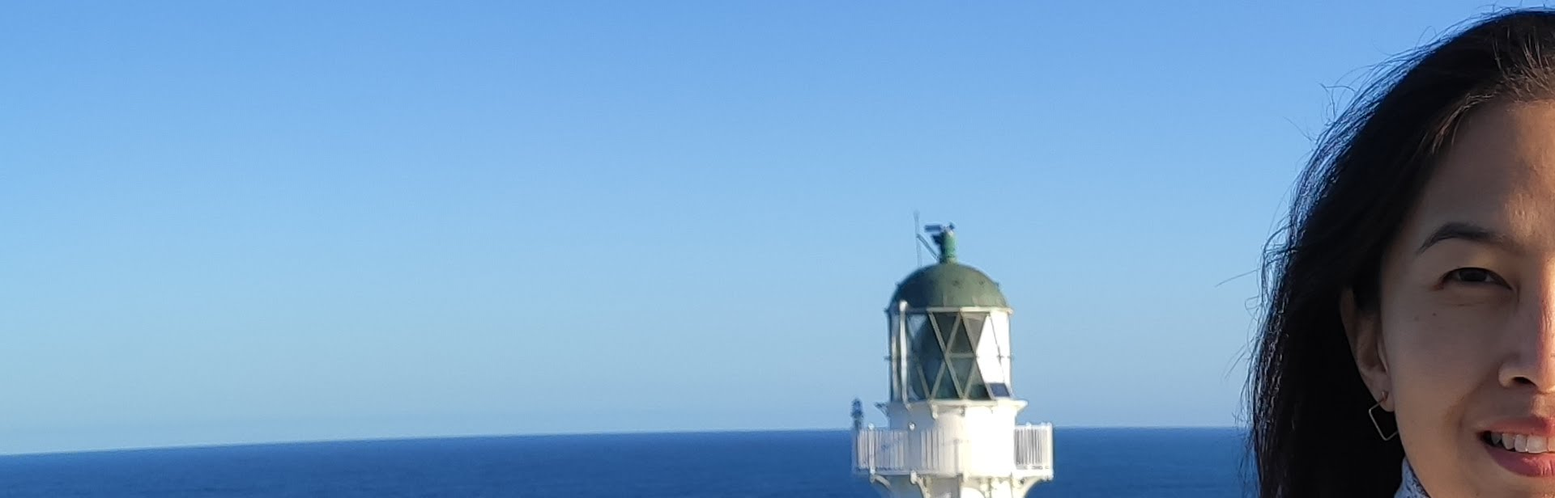
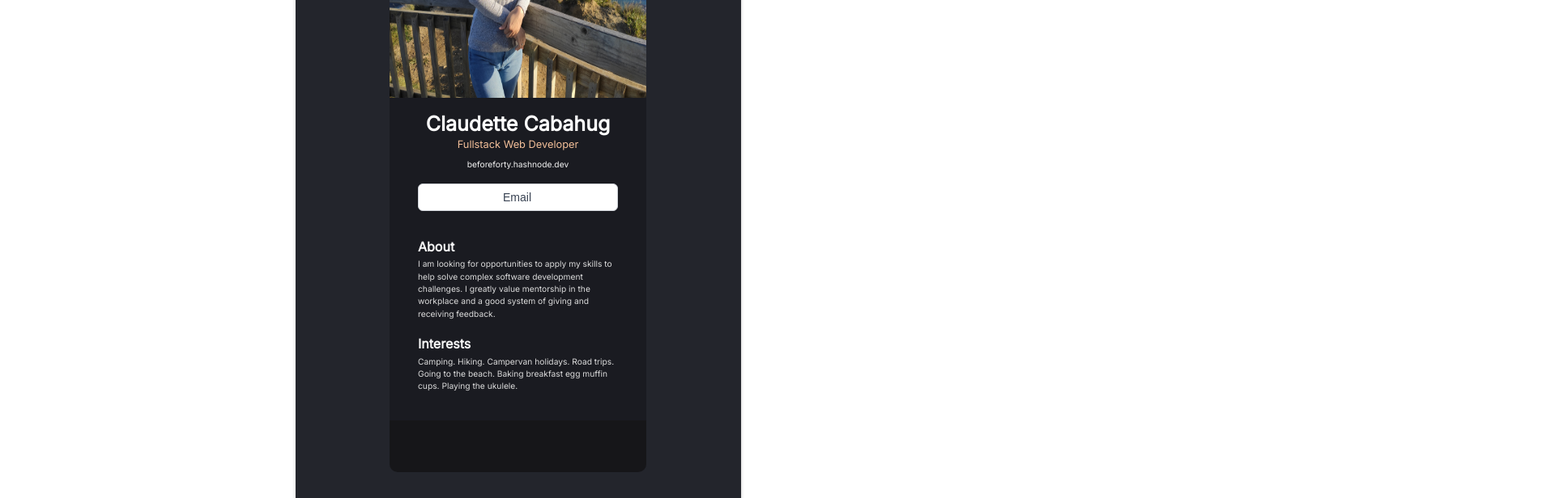
Before and after one commit to claudette-cabahug/my-digital-business-card, a React (Create React App) app: page / in a window 1280 px wide. Shown: the part 240-856 px from the top of the page at 81% size, 1920 px wide, since content can reach past the window. Built offline with nearby package versions, Linux system fonts and the light colour scheme.

Commit message:
added styling

```diff
--- a/src/App.css
+++ b/src/App.css
@@ -1,38 +1,162 @@
+/* App */
+
 .App {
-  text-align: center;
+  position: absolute;
+  width: 550px;
+  height: 868px;
+  background: #23252C;
+  box-shadow: 0px 4px 4px rgba(0, 0, 0, 0.25);
+  margin-left: auto;
+  margin-right: auto;
+  left: 0;
+  right: 0;
 }
 
-.App-logo {
-  height: 40vmin;
-  pointer-events: none;
+/* Info */
+
+button {
+  box-sizing: border-box;
+  display: flex;
+  flex-direction: row;
+  justify-content: center;
+  align-items: center;
+  padding: 9px 13px 9px 11px;
+  gap: 8px;
+  width: 247px;
+  height: 34px;
+  background: #FFFFFF;
+  border: 1px solid #D1D5DB;
+  box-shadow: 0px 1px 2px rgba(0, 0, 0, 0.05);
+  border-radius: 6px;
+  margin: auto;
 }
 
-@media (prefers-reduced-motion: no-preference) {
-  .App-logo {
-    animation: App-logo-spin infinite 20s linear;
-  }
+.details--outer_container {
+  position: absolute;
+  width: 317px;
+  height: 399px;
+  left: 116px;
+  top: 361px;
+  background: #1A1B21;
 }
 
-.App-header {
-  background-color: #282c34;
-  min-height: 100vh;
-  display: flex;
-  flex-direction: column;
-  align-items: center;
-  justify-content: center;
-  font-size: calc(10px + 2vmin);
-  color: white;
+.details--inner_container {
+  width: 247px;
+  height: 201px;
+  margin-left: 35px;
+  margin-right: 35px;
+  margin-top: 24px;
+  margin-bottom: 24px;
 }
 
-.App-link {
-  color: #61dafb;
+.details--name {
+  /* width: 178.06px;
+  height: 25.81px; */
+  font-weight: 700;
+  font-size: 25px;
+  line-height: 30px;
+  text-align: center;
+  color: #FFFFFF;
+  margin-bottom: -10px;
 }
 
-@keyframes App-logo-spin {
-  from {
-    transform: rotate(0deg);
-  }
-  to {
-    transform: rotate(360deg);
-  }
+a {
+  width: 100%;
+  /* width: 228px;
+  height: 16px; */
+  /* left: 161px;
+  top: 437px; */
+  font-weight: 400;
+  font-size: 10.24px;
+  line-height: 150%;
+  /* identical to box height, or 15px */
+  text-align: center;
+  color: #F5F5F5;
+  margin-top: 12px;
+  margin-bottom: 16px;
+  text-decoration: none;
+  display: inline-block;
 }
+
+.details--job_title {
+  /* width: 178.06px;
+  height: 14.19px; */
+  font-weight: 400;
+  font-size: 12.8px;
+  line-height: 15px;
+  text-align: center;
+  color: #F3BF99;
+  margin-bottom: -2px;
+}
+
+.email--text {
+  font-weight: 500;
+  font-size: 14px;
+  line-height: 16px;
+  color: #374151;
+  flex: none;
+  order: 1;
+  flex-grow: 0;
+}
+
+.about--text {
+  width: 247px;
+  height: 61px;
+  font-weight: 400;
+  font-size: 10.24px;
+  line-height: 150%;
+  /* or 15px */
+  color: #DCDCDC;
+  margin-top: -8px;
+}
+
+.interests--text {
+  width: 247px;
+  height: 61px;
+  font-weight: 400;
+  font-size: 10.24px;
+  line-height: 150%;
+  /* or 15px */
+  color: #DCDCDC;
+  margin-top: -8px;
+}
+
+.photo {
+  background-image: url(./images/claudette.jpg);
+}
+
+p {
+  padding-bottom: 12px;
+}
+
+img {
+  position: absolute;
+  width: 317px;
+  height: 317px;
+  left: 116px;
+  top: 44px;
+  border-radius: 10px 10px 0px 0px;
+}
+
+.sub-heading {
+  width: 242.71px;
+  height: 21px;
+  font-weight: 700;
+  font-size: 16px;
+  line-height: 150%;
+  /* or 24px */
+  color: #F5F5F5;
+  padding-top: 8px;
+}
+
+/* Footer */
+
+footer {
+  position: absolute;
+  width: 317px;
+  height: 64px;
+  left: 116px;
+  top: 760px;
+  background: #161619;
+  border-radius: 0px 0px 10px 10px;
+}
--- a/src/index.css
+++ b/src/index.css
@@ -1,13 +1,7 @@
 body {
   margin: 0;
-  font-family: -apple-system, BlinkMacSystemFont, 'Segoe UI', 'Roboto', 'Oxygen',
-    'Ubuntu', 'Cantarell', 'Fira Sans', 'Droid Sans', 'Helvetica Neue',
-    sans-serif;
+  font-family: 'Inter', sans-serif;
+  font-style: normal;
   -webkit-font-smoothing: antialiased;
   -moz-osx-font-smoothing: grayscale;
 }
-
-code {
-  font-family: source-code-pro, Menlo, Monaco, Consolas, 'Courier New',
-    monospace;
-}
```
